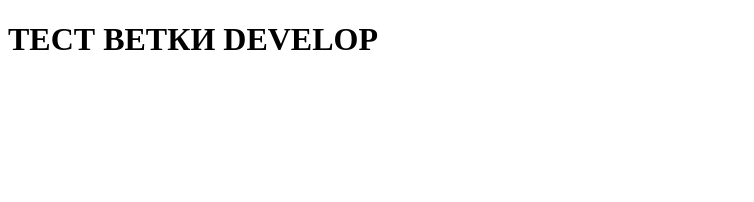
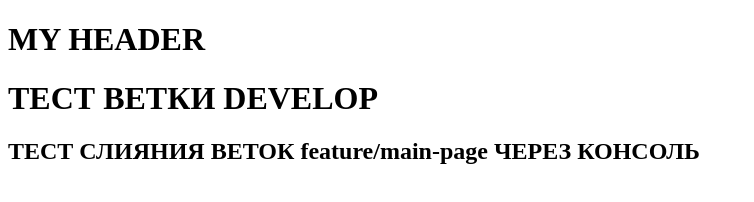
Before and after one commit to q100km/test-git-2, a plain HTML site: page index.html in a window 1280 px wide. Shown: the whole page, without its empty margins (0-754 px from the left). Drawn offline with Linux system fonts and the light colour scheme.

Commit message:
add tags - Header, main ,and < h2 test feature/main-page />

```diff
--- a/index.html
+++ b/index.html
@@ -6,7 +6,13 @@
     <title>TEST-GIT-2</title>
   </head>
   <body>
-    <h1>ТЕСТ ВЕТКИ DEVELOP</h1>
+    <header>
+      <h1>MY HEADER</h1>
+    </header>
+    <main>
+      <h1>ТЕСТ ВЕТКИ DEVELOP</h1>
+      <h2>ТЕСТ СЛИЯНИЯ ВЕТОК feature/main-page ЧЕРЕЗ КОНСОЛЬ</h2>
+    </main>
     <script src="index.js"></script>
   </body>
 </html>
```
